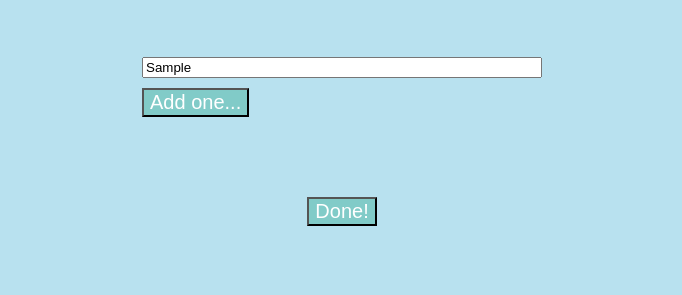
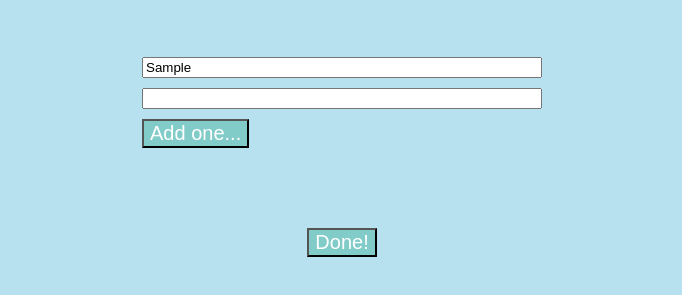
Before and after one commit to Yuki0Ava/STudio, a plain HTML site: page index.html in a window 1280 px wide. Both pictures are taken after typing "Sample" into the empty fields and a click on the button "Add one...". Shown: the part 217-512 px from the top of the page, without its empty margins (298-980 px from the left). Drawn offline with nearby package versions, Linux system fonts and the light colour scheme.

Commit message:
add on javascript

```diff
--- a/index.html
+++ b/index.html
@@ -15,6 +15,20 @@
       </div>
       <button class="addOption">Add one...</button>
     </div>
+    <div class="resultSection"></div>
     <button>Done!</button>
+
+    <script src="https://code.jquery.com/jquery-3.3.1.min.js"></script>
+    <script>
+      $(function() {
+        $('.resultSection').hide()
+
+        var addone_option = function() {
+          $('.inputs').append('<input></input>')
+        }
+
+        $('.addOption').click(addone_option)
+      })
+    </script>
   </body>
 </html>
```
